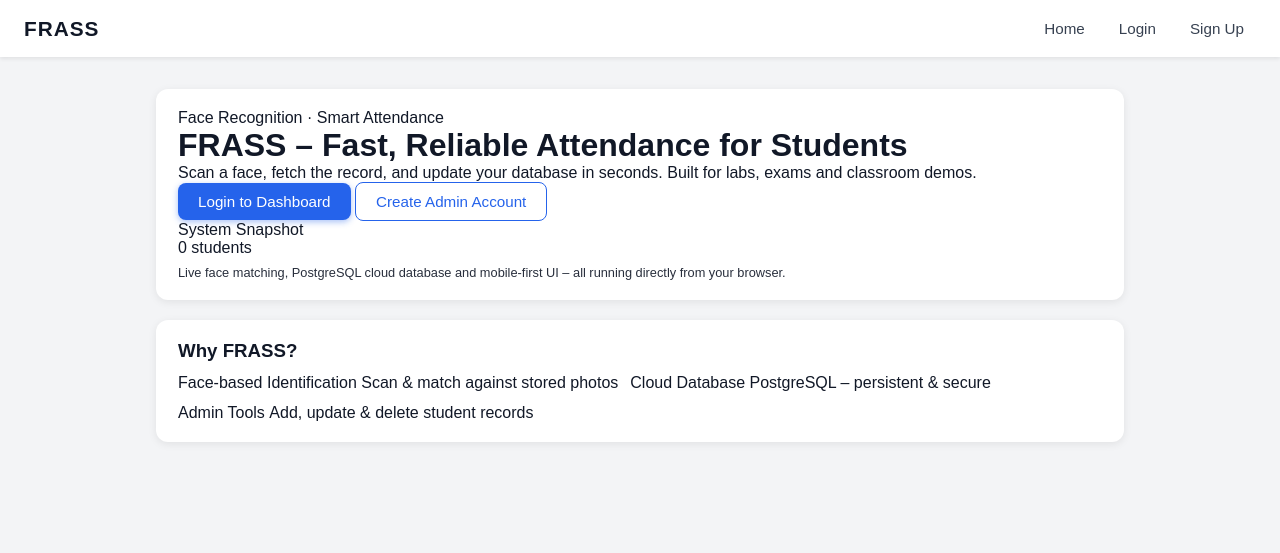
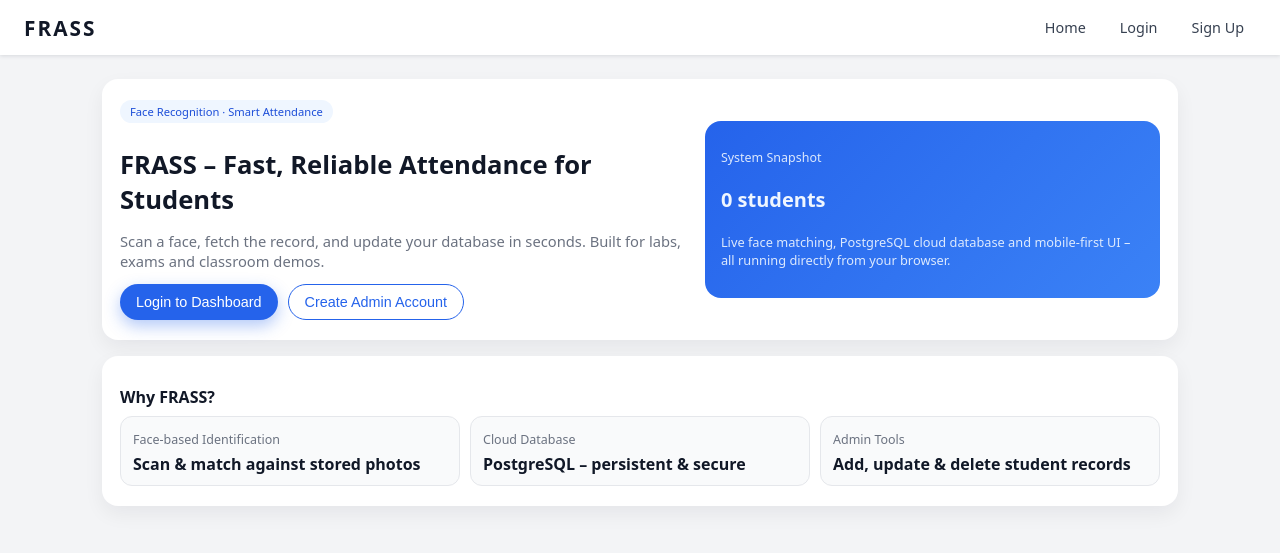
Before and after one commit to HiroX24/Frass, a Flask app: page / in a window 1280 px wide. Shown: the top 553 px of the page. Run offline with Flask 3, Linux system fonts and the light colour scheme; data that the repository does not hold is empty; some libraries are stand-ins or nearby versions.

Commit message:
Update cool.css

```diff
--- a/static/cool.css
+++ b/static/cool.css
@@ -1,37 +1,33 @@
-/* Global reset-ish */
 * {
   box-sizing: border-box;
-  margin: 0;
-  padding: 0;
 }
 
-/* ------------ Layout ------------ */
+/* ---------- BASE ---------- */
 
 body {
-  font-family: Arial, sans-serif;
   margin: 0;
+  font-family: system-ui, -apple-system, BlinkMacSystemFont, "Segoe UI", sans-serif;
   background: #f3f4f6;
   color: #111827;
 }
 
 header {
+  position: sticky;
+  top: 0;
+  z-index: 10;
   background: #ffffff;
+  color: #111827;
   padding: 12px 24px;
   display: flex;
   justify-content: space-between;
   align-items: center;
-  box-shadow: 0 2px 4px rgba(0,0,0,0.08);
-  position: sticky;
-  top: 0;
-  z-index: 10;
+  box-shadow: 0 1px 4px rgba(15, 23, 42, 0.12);
 }
 
 .logo {
   font-size: 1.3rem;
-  letter-spacing: 1px;
+  letter-spacing: 2px;
 }
-
-/* ------------ Navbar ------------ */
 
 nav {
   display: flex;
@@ -39,83 +35,163 @@ nav {
 }
 
 nav a {
-  margin: 0;
+  padding: 6px 12px;
+  border-radius: 999px;
   text-decoration: none;
   color: #374151;
+  font-size: 0.9rem;
   cursor: pointer;
-  padding: 8px 12px;
-  border-radius: 6px;
-  transition:
-    transform 0.12s ease,
-    box-shadow 0.12s ease,
-    background-color 0.12s ease,
-    color 0.12s ease;
-  font-size: 0.95rem;
+  transition: background 0.15s ease, color 0.15s ease, transform 0.08s ease;
 }
 
 nav a:hover {
-  background-color: #e5edff;
-  color: #2563eb;
+  background: rgba(37, 99, 235, 0.08);
+  color: #1d4ed8;
   transform: translateY(-1px);
-  box-shadow: 0 3px 6px rgba(37,99,235,0.22);
 }
 
-nav a:active {
-  transform: translateY(1px) scale(0.97);
-  box-shadow: 0 1px 3px rgba(0,0,0,0.2) inset;
-}
-
-/* ------------ Main & cards ------------ */
-
 main {
-  padding: 32px 16px 40px;
-  max-width: 1000px;
+  padding: 24px 12px 32px;
+  max-width: 1100px;
   margin: 0 auto;
 }
 
+/* ---------- CARDS & LAYOUT ---------- */
+
 .card {
   background: #ffffff;
-  padding: 20px 22px;
-  border-radius: 12px;
-  box-shadow: 0 2px 8px rgba(0,0,0,0.08);
-  margin-bottom: 20px;
+  padding: 20px 18px;
+  border-radius: 16px;
+  box-shadow: 0 8px 20px rgba(15, 23, 42, 0.06);
+  margin-bottom: 16px;
+  animation: fadeIn 0.2s ease-out;
 }
 
-/* ------------ Buttons ------------ */
+.hero {
+  display: grid;
+  grid-template-columns: minmax(0, 2fr) minmax(0, 1.6fr);
+  gap: 16px;
+  align-items: center;
+}
+
+.hero-title {
+  font-size: 1.6rem;
+  margin-bottom: 0.3rem;
+}
+
+.hero-subtitle {
+  color: #6b7280;
+  margin-bottom: 0.8rem;
+  font-size: 0.92rem;
+}
+
+.pill {
+  display: inline-flex;
+  align-items: center;
+  gap: 6px;
+  padding: 4px 10px;
+  border-radius: 999px;
+  background: #eff6ff;
+  color: #1d4ed8;
+  font-size: 0.7rem;
+  margin-bottom: 0.4rem;
+}
+
+.hero-actions {
+  display: flex;
+  flex-wrap: wrap;
+  gap: 10px;
+  margin-top: 0.8rem;
+}
+
+.hero-side {
+  background: linear-gradient(135deg, #2563eb, #3b82f6);
+  color: #eff6ff;
+  border-radius: 16px;
+  padding: 16px;
+}
+
+.hero-metric {
+  font-size: 0.78rem;
+  opacity: 0.9;
+}
+
+.hero-value {
+  font-size: 1.25rem;
+  font-weight: 600;
+}
+
+.section-title {
+  margin-top: 10px;
+  margin-bottom: 8px;
+  font-size: 1rem;
+}
+
+/* ---------- GRID / STATS ---------- */
+
+.grid {
+  display: flex;
+  flex-wrap: wrap;
+  gap: 10px;
+}
+
+.grid > * {
+  flex: 1 1 180px;
+}
+
+.dash-grid {
+  display: flex;
+  flex-wrap: wrap;
+  gap: 10px;
+  margin: 12px 0 6px;
+}
+
+.stat-card {
+  flex: 1 1 180px;
+  background: #f9fafb;
+  border-radius: 12px;
+  padding: 10px 12px;
+  border: 1px solid #e5e7eb;
+}
+
+.stat-label {
+  font-size: 0.78rem;
+  color: #6b7280;
+}
+
+.stat-value {
+  display: block;
+  margin-top: 4px;
+  font-size: 1.2rem;
+  font-weight: 600;
+  color: #111827;
+}
+
+/* ---------- BUTTONS ---------- */
 
 .btn {
-  padding: 10px 20px;
-  border-radius: 8px;
+  padding: 9px 16px;
+  border-radius: 999px;
   border: none;
   cursor: pointer;
-  font-size: 0.95rem;
+  font-size: 0.9rem;
   display: inline-flex;
+  align-items: center;
   justify-content: center;
-  align-items: center;
   gap: 6px;
-  transition:
-    transform 0.12s ease,
-    box-shadow 0.12s ease,
-    background-color 0.12s ease,
-    color 0.12s ease,
-    border-color 0.12s ease;
+  transition: background 0.15s ease, transform 0.08s ease, box-shadow 0.15s ease;
 }
 
 .btn-primary {
   background: #2563eb;
   color: #ffffff;
-  box-shadow: 0 2px 6px rgba(37,99,235,0.4);
+  box-shadow: 0 6px 16px rgba(37, 99, 235, 0.35);
 }
 
 .btn-primary:hover {
   background: #1d4ed8;
   transform: translateY(-1px);
-  box-shadow: 0 4px 10px rgba(37,99,235,0.6);
-}
-
-.btn-primary:active {
-  transform: translateY(1px) scale(0.97);
-  box-shadow: 0 2px 6px rgba(0,0,0,0.25) inset;
+  box-shadow: 0 8px 20px rgba(37, 99, 235, 0.45);
 }
 
 .btn-outline {
@@ -125,173 +201,113 @@ main {
 }
 
 .btn-outline:hover {
-  background: #e5edff;
+  background: rgba(37, 99, 235, 0.06);
 }
 
 .btn.big {
-  padding: 14px 24px;
-  font-size: 1rem;
+  padding: 11px 18px;
+  font-size: 0.95rem;
 }
 
-/* ------------ Stats & grid ------------ */
-
-.stats {
-  display: flex;
-  gap: 20px;
-  margin-top: 20px;
-  flex-wrap: wrap;
-}
-
-.stats .card {
-  flex: 1;
-  text-align: center;
-}
-
-/* Generic grid used in dashboard/manage */
-.grid {
-  display: flex;
-  flex-wrap: wrap;
-  gap: 12px;
-  margin-top: 12px;
-}
-
-/* ------------ Forms & table ------------ */
+/* ---------- FORMS / TABLES ---------- */
 
 input,
-select,
-textarea {
+select {
   width: 100%;
-  padding: 9px 10px;
-  margin: 8px 0;
-  border-radius: 6px;
+  padding: 8px 10px;
+  margin: 6px 0;
+  border-radius: 10px;
   border: 1px solid #d1d5db;
-  font-size: 0.95rem;
+  font-size: 0.9rem;
   outline: none;
-  transition: border-color 0.12s ease, box-shadow 0.12s ease;
-  background: #f9fafb;
+  transition: border 0.15s ease, box-shadow 0.15s ease;
 }
 
 input:focus,
-select:focus,
-textarea:focus {
+select:focus {
   border-color: #2563eb;
-  box-shadow: 0 0 0 2px rgba(37,99,235,0.2);
-  background: #ffffff;
+  box-shadow: 0 0 0 1px rgba(37, 99, 235, 0.35);
+}
+
+.msg-error {
+  color: #dc2626;
+  font-size: 0.82rem;
+}
+
+.msg-info {
+  color: #16a34a;
+  font-size: 0.82rem;
 }
 
 table {
   width: 100%;
   border-collapse: collapse;
-  margin-top: 14px;
-  font-size: 0.9rem;
+  margin-top: 10px;
+  font-size: 0.82rem;
 }
 
 th,
 td {
-  border: 1px solid #e5e7eb;
-  padding: 8px 10px;
+  padding: 6px 8px;
+  border-bottom: 1px solid #e5e7eb;
   text-align: left;
 }
 
 th {
   background: #f3f4f6;
-  font-weight: 600;
 }
 
-/* ------------ Messages ------------ */
+/* ---------- ANIMATION ---------- */
 
-.msg-error {
-  color: #e11d48;
-  margin-top: 6px;
-  font-size: 0.9rem;
+@keyframes fadeIn {
+  from {
+    opacity: 0;
+    transform: translateY(4px);
+  }
+  to {
+    opacity: 1;
+    transform: translateY(0);
+  }
 }
 
-.msg-info {
-  color: #16a34a;
-  margin-top: 6px;
-  font-size: 0.9rem;
-}
+/* ---------- RESPONSIVE ---------- */
 
-/* ------------ Images ------------ */
-
-img {
-  border-radius: 6px;
-}
-
-/* Small bounce for clicks */
-.btn:active,
-nav a:active {
-  transform: translateY(1px) scale(0.97);
-    }
-/* ------------ Responsive Rules ------------ */
-
-/* Mobile (landscape & below) */
 @media (max-width: 900px) {
   main {
-    padding: 20px 10px;
-    width: 100%;
+    padding: 20px 10px 28px;
   }
 
   header {
     flex-direction: column;
     align-items: flex-start;
+    gap: 4px;
   }
 
   nav {
     flex-wrap: wrap;
     width: 100%;
     gap: 6px;
-    margin-top: 8px;
   }
 
   nav a {
-    flex: 1 1 auto;
-    text-align: center;
+    font-size: 0.8rem;
   }
 
-  .stats {
-    flex-direction: column;
+  .hero {
+    grid-template-columns: minmax(0, 1fr);
   }
 
-  .card {
-    padding: 16px;
+  .btn {
     width: 100%;
   }
 
   table {
     font-size: 0.75rem;
   }
+}
 
-  th,
-  td {
-    padding: 5px;
-  }
-
-  img {
-    max-width: 90%;
-  }
-
-  /* Buttons take full width for mobile friendliness */
-  .btn {
-    width: 100%;
-    max-width: 100%;
-  }
-
-  .grid {
-    width: 100%;
-    flex-direction: column;
+@media (max-width: 480px) {
+  .hero-title {
+    font-size: 1.4rem;
   }
 }
-
-/* Tiny screens */
-@media (max-width: 480px) {
-  nav a {
-    font-size: 0.8rem;
-    padding: 6px 10px;
-  }
-
-  .btn.big {
-    font-size: 0.9rem;
-    padding: 12px;
-  }
-}
```
